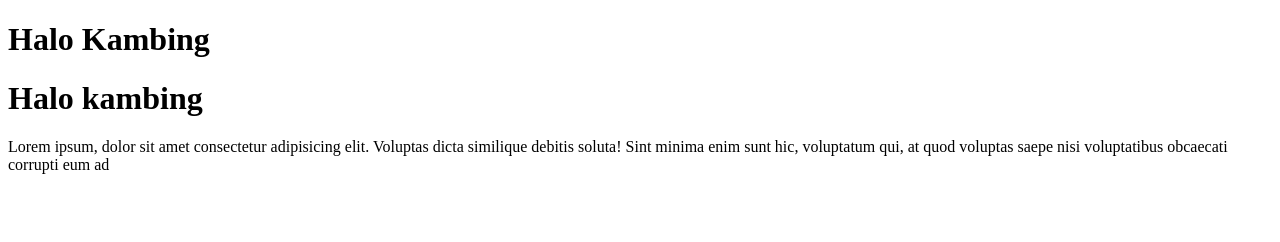
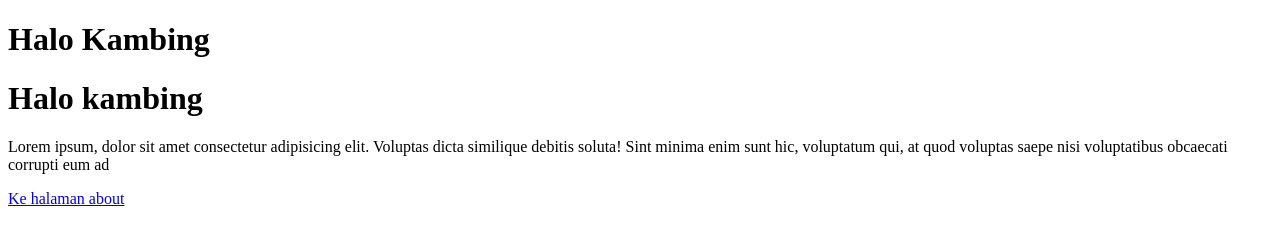
Before and after one commit to Topax-dev/project-1-version-control, a plain HTML site: page index.html in a window 1280 px wide. Drawn offline with Linux system fonts and the light colour scheme.

Commit message:
link ke about

```diff
--- a/index.html
+++ b/index.html
@@ -9,5 +9,6 @@
     <h1>Halo Kambing</h1>
     <h1>Halo kambing</h1>
     <p>Lorem ipsum, dolor sit amet consectetur adipisicing elit. Voluptas dicta similique debitis soluta! Sint minima enim sunt hic, voluptatum qui, at quod voluptas saepe nisi voluptatibus obcaecati corrupti eum ad</p>
+    <a href="about.html">Ke halaman about</a>
 </body>
 </html>
```
